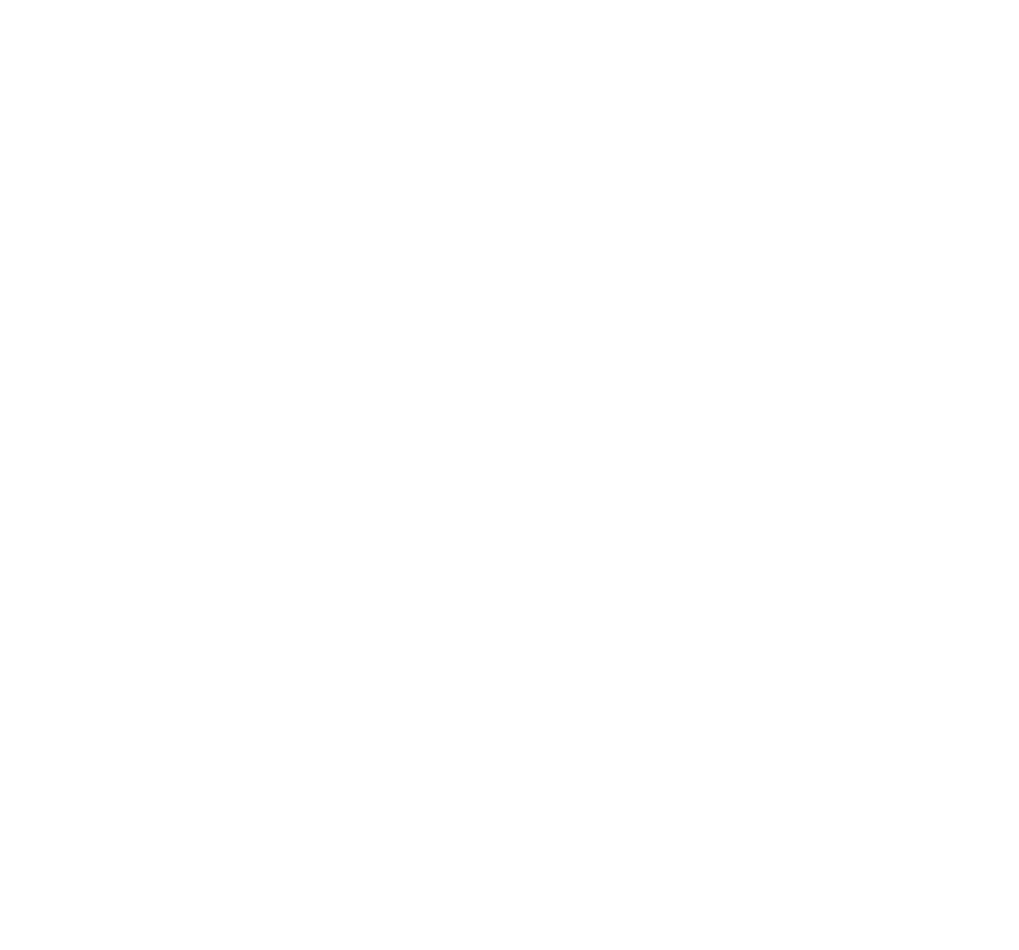
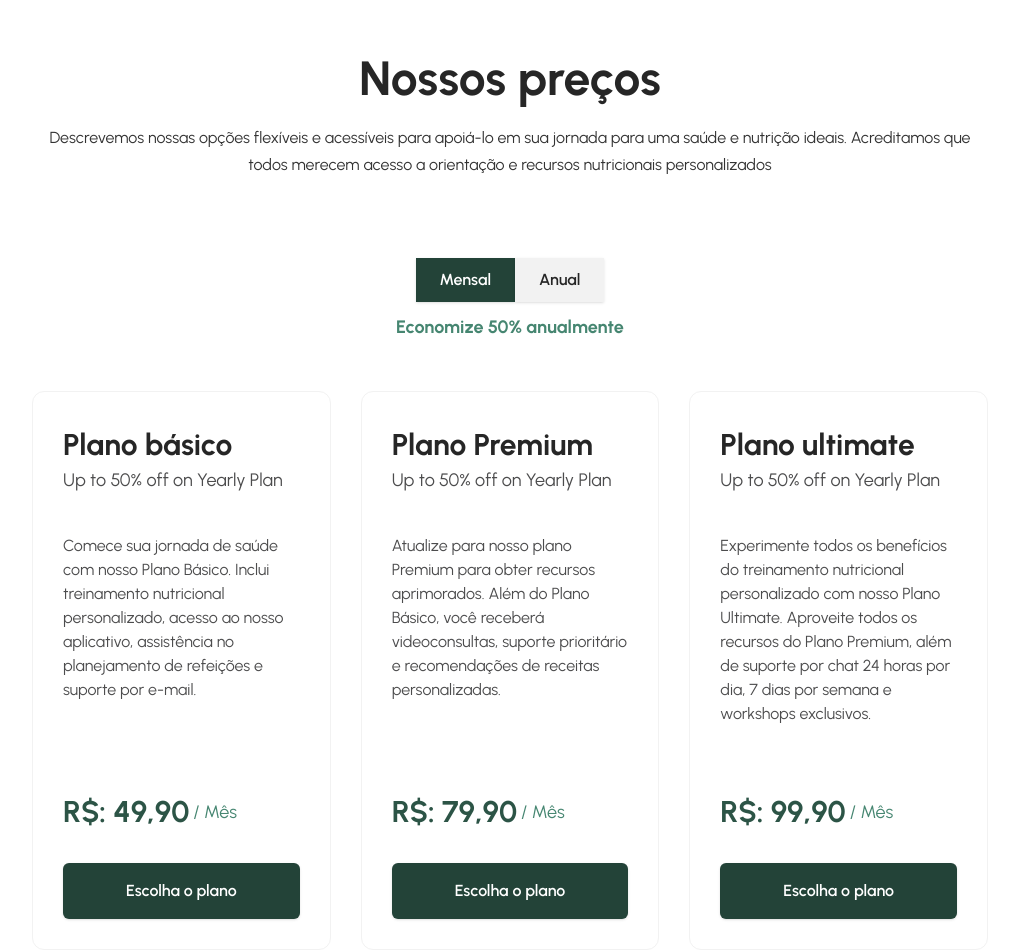
Before and after one commit to DosSantosDev2022/Nutritionist---Website, a React (Vite) app: page / in a window 1280 px wide. Shown: the part 4700-5650 px from the top of the page, without its empty margins (130-1149 px from the left). Before the commit the page ends 4592 px from the top, so only its background shows below. Built offline with nearby package versions, Linux system fonts and the light colour scheme.

Commit message:
feat: criando seção de preços na pagina home

```diff
--- a/src/components/button.tsx
+++ b/src/components/button.tsx
@@ -3,7 +3,7 @@ import { twMerge } from 'tailwind-merge'
 
 export interface ButtonProps
   extends React.ButtonHTMLAttributes<HTMLButtonElement> {
-  variant?: 'primary' | 'outline' | 'highlight'
+  variant?: 'primary' | 'outline' | 'highlight' | 'action1' | 'action2'
 }
 
 export function Button({
@@ -12,14 +12,16 @@ export function Button({
   ...props
 }: ButtonProps) {
   const variantClasses = {
-    primary: `bg-GreenShades_700 text-GreyShades_900 hover:bg-GreenShades_600 `,
-    outline: `bg-GreyShades_200  text-GreyShades_900 hover:bg-GreyShades_300 `,
+    primary: `bg-GreenShades_700 text-GreyShades_900 hover:bg-GreenShades_600 hover:scale-105 transition-all duration-300`,
+    outline: `bg-GreyShades_200  text-GreyShades_900 hover:bg-GreyShades_300 hover:scale-105 transition-all duration-300 `,
     highlight: ``,
+    action1: `bg-DarkGreen_600 text-absolute_white hover:bg-DarkGreen_500 duration-300`,
+    action2: `bg-GreyShades_200  text-GreyShades_900 hover:bg-GreyShades_300 duration-300`,
   }
 
   const _className = twMerge(
     variantClasses[variant],
-    `appearance-none rounded-md px-5 py-4 text-md font-semibold shadow hover:scale-105 transition-all duration-300`,
+    `appearance-none rounded-md px-5 py-4 text-md font-semibold shadow `,
     className,
   )
 
--- /dev/null
+++ b/src/components/pages/home/pricing.tsx
@@ -0,0 +1,85 @@
+import { Button } from '../../button'
+import { Pricing } from '../../../configs/homedata.json'
+import { useState } from 'react'
+
+export function PricingComponent() {
+  const [activeTab, setActiveTab] = useState('monthly')
+
+  const handleTabChange = (tab) => {
+    setActiveTab(tab)
+  }
+  const cards = Pricing.cards
+  return (
+    <div className="flex flex-col items-center gap-[50px] ">
+      <div className="flex flex-col items-center w-full justify-center gap-3">
+        <div className="flex items-center w-full justify-center">
+          <Button
+            onClick={() => handleTabChange('monthly')}
+            className="px-6 py-[10px] rounded-none hover:none"
+            variant="action1"
+          >
+            Mensal
+          </Button>
+          <Button
+            onClick={() => handleTabChange('annual')}
+            className="px-6 py-[10px] rounded-none"
+            variant="action2"
+          >
+            Anual
+          </Button>
+        </div>
+        <span className="text-lg font-bold leading-[27px] text-DarkGreen_300 ">
+          Economize 50% anualmente
+        </span>
+      </div>
+
+      <div className="flex items-center gap-[30px] ">
+        {cards.map((card) => (
+          <div
+            key={card.title}
+            className="w-full flex flex-col gap-10  items-start justify-between p-[30px] border rounded-xl border-GreyShades_200 "
+          >
+            <div className="flex flex-col">
+              <h4 className="text-[1.875rem] font-bold text-GreyShades_900 leading-[45px]  ">
+                {card.title}{' '}
+              </h4>
+              <span className="text-lg font-normal leading-[27px] text-GreyShades_700 ">
+                {card.subtitle}
+              </span>
+            </div>
+            <p className="text-md font-normal  text-GreyShades_700 h-[108px] ">
+              {card.description}
+            </p>
+            <div className="flex flex-col gap-[33px] w-full mt-28 ">
+              <span className="flex items-center gap-1 ">
+                {activeTab === 'monthly' ? (
+                  <span className="font-bold text-3xl text-DarkGreen_500 ">
+                    {card.monthPrice}
+                  </span>
+                ) : (
+                  <span className="font-bold text-3xl text-DarkGreen_500">
+                    {' '}
+                    {card.AnnualPricing}
+                  </span>
+                )}
+
+                {activeTab === 'monthly' ? (
+                  <span className="font-normal text-lg text-DarkGreen_300">
+                    / Mês
+                  </span>
+                ) : (
+                  <span className="font-normal text-lg text-DarkGreen_300">
+                    / ano
+                  </span>
+                )}
+              </span>
+              <Button className="w-full" variant="action1">
+                Escolha o plano
+              </Button>
+            </div>
+          </div>
+        ))}
+      </div>
+    </div>
+  )
+}
--- a/src/configs/homedata.json
+++ b/src/configs/homedata.json
@@ -132,6 +132,30 @@
 
   "Pricing": {
     "title": "Nossos preços",
-    "description" : "Descrevemos nossas opções flexíveis e acessíveis para apoiá-lo em sua jornada para uma saúde e nutrição ideais. Acreditamos que todos merecem acesso a orientação e recursos nutricionais personalizados"
+    "description" : "Descrevemos nossas opções flexíveis e acessíveis para apoiá-lo em sua jornada para uma saúde e nutrição ideais. Acreditamos que todos merecem acesso a orientação e recursos nutricionais personalizados",
+
+    "cards" : [
+      {
+        "title" : "Plano básico",
+        "subtitle" : "Up to 50% off on Yearly Plan",
+        "description" : "Comece sua jornada de saúde com nosso Plano Básico. Inclui treinamento nutricional personalizado, acesso ao nosso aplicativo, assistência no planejamento de refeições e suporte por e-mail.",
+        "monthPrice" : "R$: 49,90",
+        "AnnualPricing": "R$: 24,90"
+      },
+      {
+        "title" : "Plano Premium",
+        "subtitle" : "Up to 50% off on Yearly Plan",
+        "description" : "Atualize para nosso plano Premium para obter recursos aprimorados. Além do Plano Básico, você receberá videoconsultas, suporte prioritário e recomendações de receitas personalizadas.",
+        "monthPrice" : "R$: 79,90",
+        "AnnualPricing": "R$: 39,90"
+      },
+      {
+        "title" : "Plano ultimate",
+        "subtitle" : "Up to 50% off on Yearly Plan",
+        "description" : "Experimente todos os benefícios do treinamento nutricional personalizado com nosso Plano Ultimate. Aproveite todos os recursos do Plano Premium, além de suporte por chat 24 horas por dia, 7 dias por semana e workshops exclusivos.",
+        "monthPrice" : "R$: 99,90",
+        "AnnualPricing": "R$: 49,90"
+      }
+    ]
   }
 }
--- a/src/pages/home.tsx
+++ b/src/pages/home.tsx
@@ -1,14 +1,22 @@
-import { hero, Features, blog, Testimonials } from '../configs/homedata.json'
+import {
+  hero,
+  Features,
+  blog,
+  Testimonials,
+  Pricing,
+} from '../configs/homedata.json'
 import image from '../assets/home/frame_00.webp'
 import frame12 from '../assets/home/framer_12.webp'
 import { Button } from '../components/button'
 import { SvgAspas } from '../components/icons/aspas'
+import { PricingComponent } from '../components/pages/home/pricing'
 
 export function HomePage() {
   const data = hero
   const Featuresdata = Features
   const blogdata = blog
   const Testimonialsdata = Testimonials
+  const Pricingdata = Pricing
   return (
     <main>
       <div className=" flex flex-col lg:flex-row items-center justify-between gap-12">
@@ -164,6 +172,19 @@ export function HomePage() {
             ))}
           </div>
         </div>
+
+        <div className="w-full flex flex-col gap-20 mt-[150px]">
+          <div className="flex flex-col gap-[10px] text-center">
+            <h2 className="text-5xl text-GreyShades_900 font-bold leading-[72px] ">
+              {Pricingdata.title}{' '}
+            </h2>
+            <span className="text-GreyShades_800 text-md leading-[27px] font-normal ">
+              {Pricingdata.description}{' '}
+            </span>
+          </div>
+
+          <PricingComponent />
+        </div>
       </section>
     </main>
   )
```
